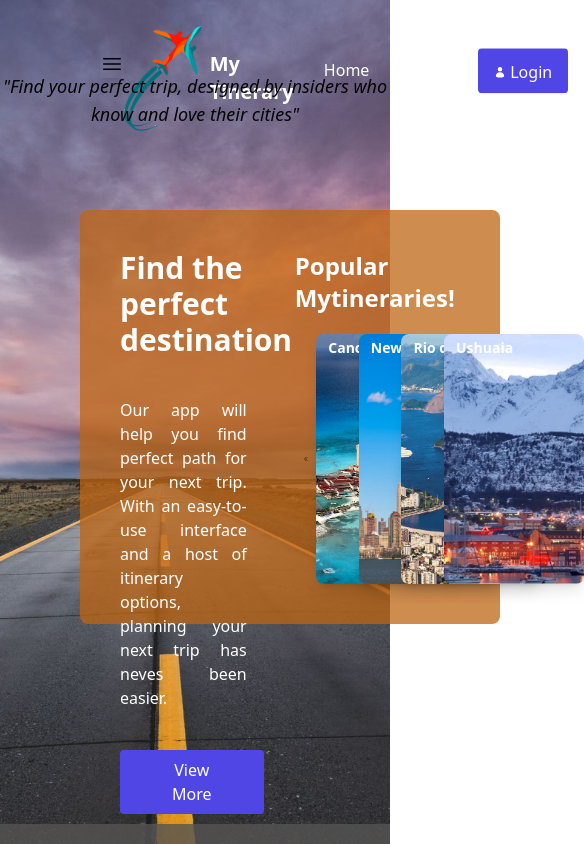
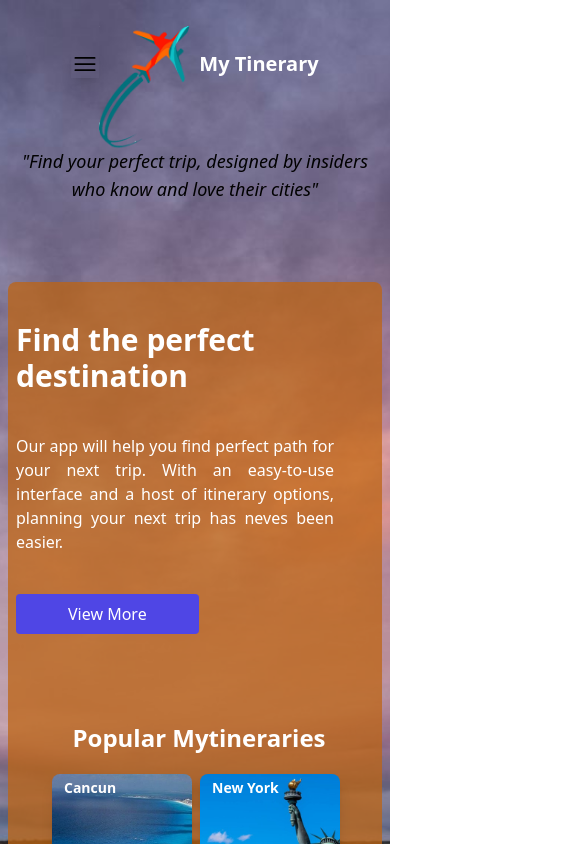
Before and after one commit to TeresitaFraszczak/mytinerary-fraszczak, a React (Vite) app: page / in a window 390 px wide. Shown: the top 844 px of the page, 584 px wide, since content can reach past the window. Built offline with nearby package versions, Linux system fonts and the light colour scheme.

Commit message:
Algo mas de Responsive

```diff
--- a/src/components/Carrousel.jsx
+++ b/src/components/Carrousel.jsx
@@ -29,12 +29,19 @@ export default function Carrousel({ data }) {
     console.log(counterTo);
   }
   return (
-    <div className="w-8/12 flex flex-col items-center justify-center">
-      <h3 className="text-white text-2xl font-bold mb-5">Popular Mytineraries!</h3>
+    <div className="w-12/12 flex flex-wrap items-center justify-center mt-[100px]
+    sm:w-12/12 sm:mt-[300px]
+    md:w-12/12 md:mt-[100px]
+    lg:w-8/12 lg:flex" >
+      <h3 className="text-white text-2xl font-bold mb-5">Popular Mytineraries</h3>
 
-    <div className='flex grow items-center'>
+    <div className='flex items-center
+    md:flex grow items-center
+    lg:flex grow items-center'>
      <Arrow direction={"M13.28 3.97a.75.75 0 010 1.06L6.31 12l6.97 6.97a.75.75 0 11-1.06 1.06l-7.5-7.5a.75.75 0 010-1.06l7.5-7.5a.75.75 0 011.06 0zm6 0a.75.75 0 010 1.06L12.31 12l6.97 6.97a.75.75 0 11-1.06 1.06l-7.5-7.5a.75.75 0 010-1.06l7.5-7.5a.75.75 0 011.06 0z" } onClick={prev_slide}/>
-       <div className="grid gap-2 grid-cols-4">
+       <div className="grid gap-2 grid-cols-2
+       sm:grid-cols-2 grid-cols-2
+       lg:grid-cols-4">
        {data.slice(counter, counterTo).map((each, index)=> <Card key={each.id} src={each.photo} alt={each.id} city={each.city}/>)}
        </div>
 
--- a/src/components/NavBar.jsx
+++ b/src/components/NavBar.jsx
@@ -6,7 +6,9 @@ export default function NavBar() {
 
 
   return (
-    <nav className='flex sm:justify-end space-x-4 md:flex-row'>
+    <nav className='hidden
+    sm:flex sm:justify-end sm:space-x-4
+    md:flex-row'>
 
     <Anchor href="./home" className="text-white font-bold font-medium px-3 py-2 text-center">Home</Anchor>
     <Anchor to="./cities" className="text-white font-bold font-medium px-3 py-2 text-center">Cities</Anchor>
--- a/src/layouts/HeaderLayout.jsx
+++ b/src/layouts/HeaderLayout.jsx
@@ -9,7 +9,8 @@ export default function HeaderLayout() {
   let [show,setShow]=useState(false)
   return (
     <>
-    <header className='flex justify-between mx-[100px] pt-[50px] max-h-[50px]'>
+    <header className='flex justify-center pt-[50px] max-h-[50px] w-auto flex-wrap
+    md:flex md:justify-between md:mx-[100px] md:pt-[50px]'>
     <div className='flex'>
     <Hamburg onClick={()=>setShow(!show)}/>
     {show && <Display />}
--- a/src/pages/Home.jsx
+++ b/src/pages/Home.jsx
@@ -38,18 +38,26 @@ export default function Home() {
     <>
 
     <div className="flex justify-center h-[100px] items-center">
-      <p className="italic mt-200px text-center text-lg animate-[pulse_6s_ease-in-out_infinite]
-      md:italic md:mt-100px md:text-center md:text-xl md:animate-[pulse_6s_ease-in-out_infinite]
-      lg:italic lg:mt-10 lg:text-center lg:text-xl lg:animate-[pulse_6s_ease-in-out_infinite]
+      <p className="italic mt-[150px] text-center text-lg animate-[pulse_6s_ease-in-out_infinite]
+      sm:mt-[100px] mx-3
+      md:mt-100px md:text-xl
+      lg:mt-10 lg:text-xl
       ">"Find your perfect trip, designed by insiders who know and love their cities"</p>
     </div>
 
-    <main className=
-    'grow flex mx-[80px] mt-[60px] mb-[200px] flex-wrap'>
-    <div className='rounded-lg flex ps-10 py-10
-    md:rounded-lg md:flex md:ps-10 md:py-10'
+    <main className='grow flex mx-2 mt-[100px] mb-[200px] flex-col
+    sm:mx-[80px] sm:mt-[60px] sm:mb-[50px] sm:flex-wrap
+    md:mx-[80px] md:mt-[50px] md:mb-[50px] md:flex-wrap
+    lg:mx-[80px] lg:mt-[40px] lg:mb-[50px]'>
+    <div className='rounded-lg flex ps-2 py-10 mt-8 flex-wrap
+    sm:ps-10 sm:py-10 sm:mb-1
+    md:ps-10 md:py-10 md:mb-1
+    lg:ps-10 lg:py-10 lg:mb-1 lg:flex-row'
     style={{backgroundColor: 'rgba(190, 101, 18, 0.74)'}} >
-    <div className='mr-12 w-4/12 h-[250px] text-white'>
+    <div className='mr-12 w-12/12 h-[300px] text-white
+    sm:h-[250px]
+    md:w-12/12 md:h-[200px]
+    lg:w-4/12 lg:h-[250px]'>
        <h2 className="font-bold text-3xl">Find the perfect destination</h2>
        <p className="py-10 text-justify">Our app will help you find perfect path for your next trip. With an easy-to-use interface and a host of itinerary options, planning your next trip has neves been easier.</p>
        <button className='px-10 py-0 flex rounded bg-[#4F46E5] hover:bg-orange-600'>
```
